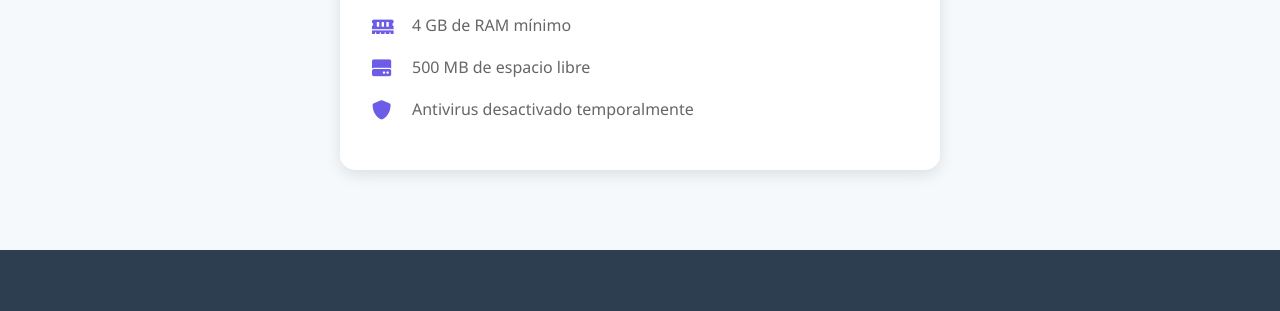
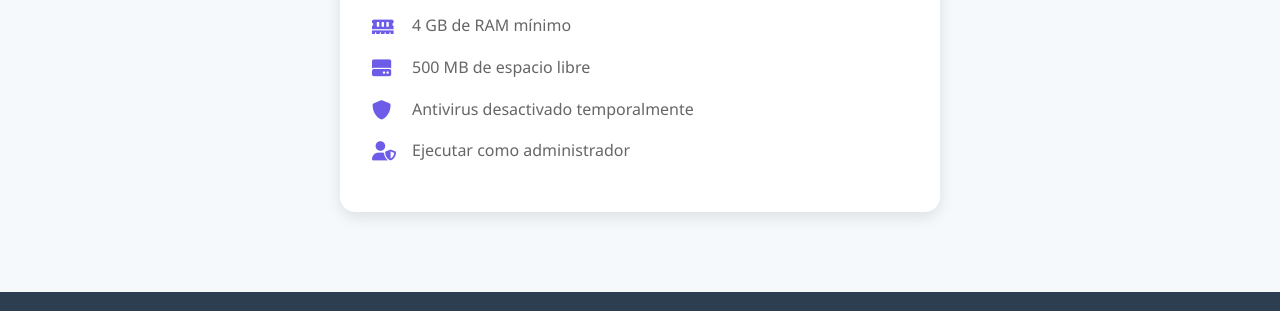
Before and after one commit to ComPanda1/GHUB-Launcher, a plain HTML site: page index.html in a window 1280 px wide. Shown: the part 1820-2131 px from the top of the page. Drawn offline with Linux system fonts and the light colour scheme.

Commit message:
Update index.html

```diff
--- a/index.html
+++ b/index.html
@@ -108,6 +108,7 @@
                     <li><i class="fas fa-memory"></i> 4 GB de RAM mínimo</li>
                     <li><i class="fas fa-hdd"></i> 500 MB de espacio libre</li>
                     <li><i class="fas fa-shield-alt"></i> Antivirus desactivado temporalmente</li>
+                    <li><i class="fas fa-user-shield"></i> Ejecutar como administrador</li>
                 </ul>
             </div>
         </section>
```
